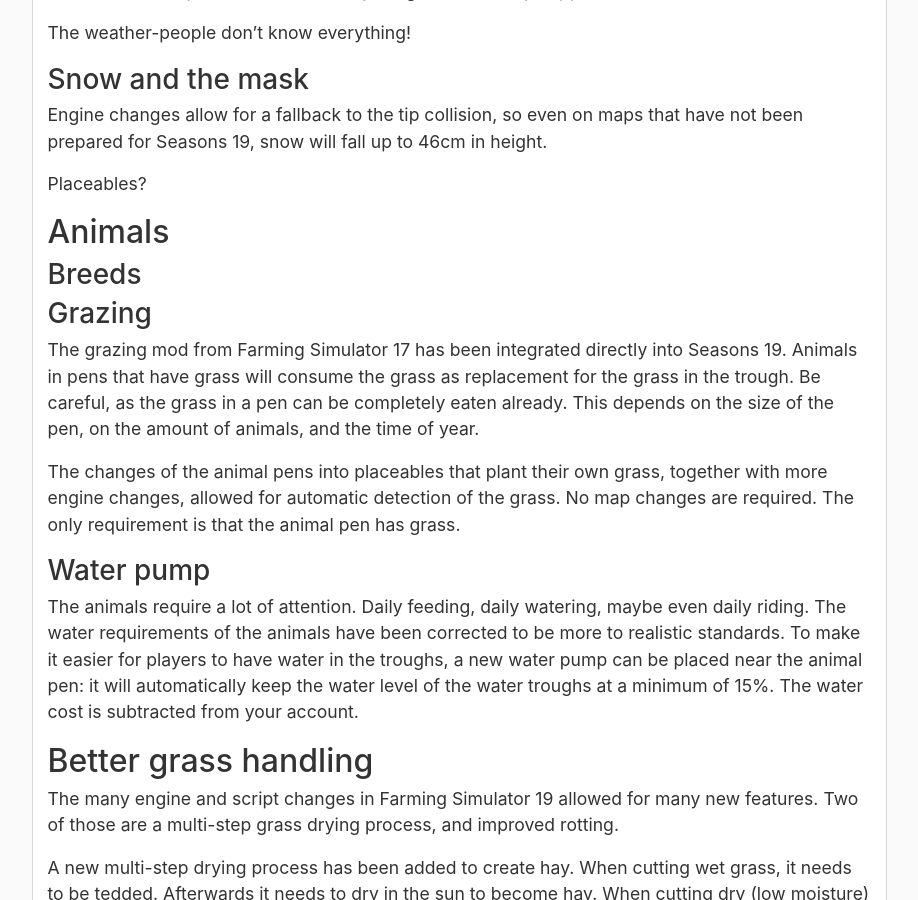
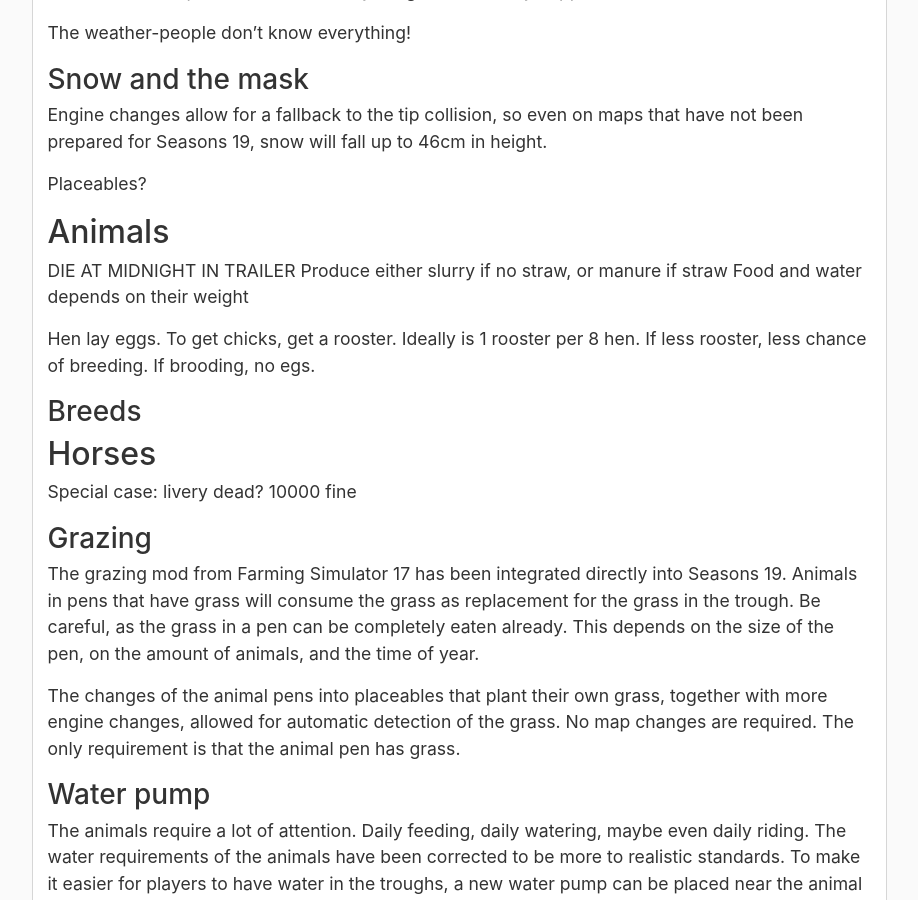
Before and after one commit to RealismusModding/realismusmodding.github.io, a Jekyll site: the page built from _posts/blog/2019-07-01-seasons19.md, in a window 1280 px wide and 900 px high, scrolled down 1677 px. Shown: the whole window, without its empty margins (181-1099 px from the left). Built offline with Jekyll 4.4.1, drawn with Linux system fonts in a browser that asks for light colours; comment, search, counter and statistics services are not loaded.

Commit message:
Add notes to whatsnew

```diff
--- a/_posts/blog/2019-07-01-seasons19.md
+++ b/_posts/blog/2019-07-01-seasons19.md
@@ -87,7 +87,20 @@ Placeables?
 
 ## Animals
 
+
+DIE AT MIDNIGHT IN TRAILER
+Produce either slurry if no straw, or manure if straw
+Food and water depends on their weight
+
+Hen lay eggs. To get chicks, get a rooster. Ideally is 1 rooster per 8 hen. If less rooster, less chance of breeding. If brooding, no egs.
+
 ### Breeds
+
+
+## Horses
+
+Special case: livery
+    dead? 10000 fine
 
 ### Grazing
 
```
